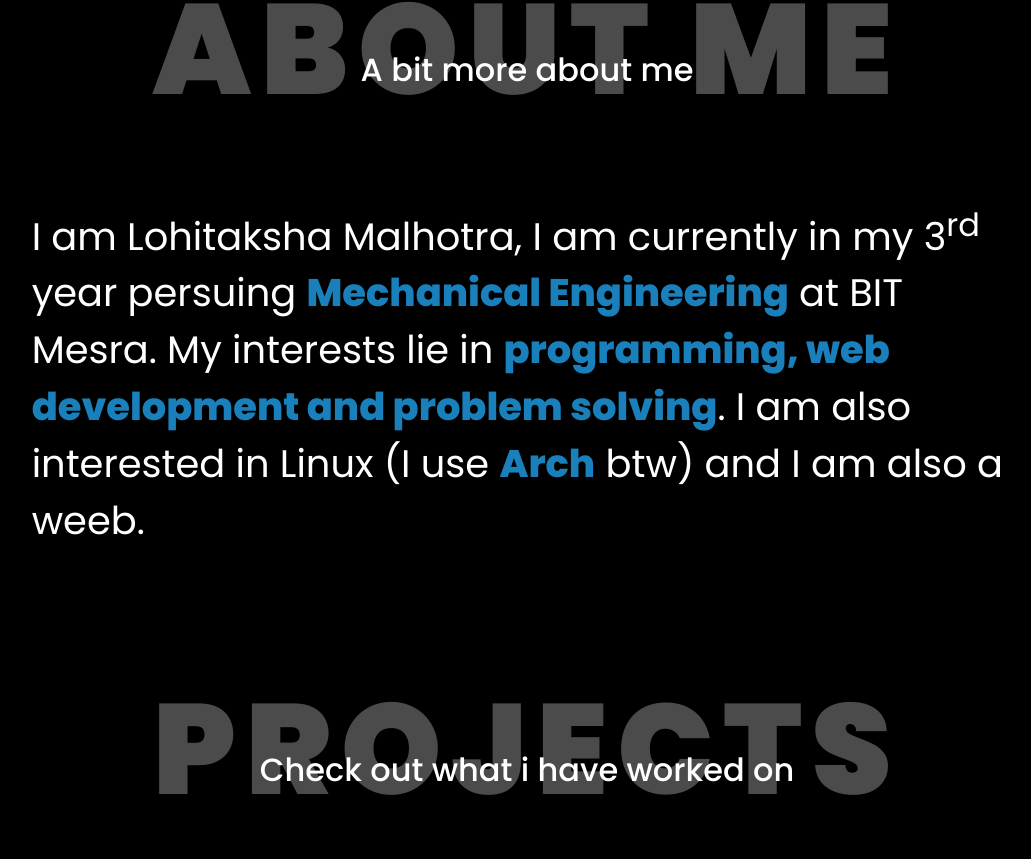
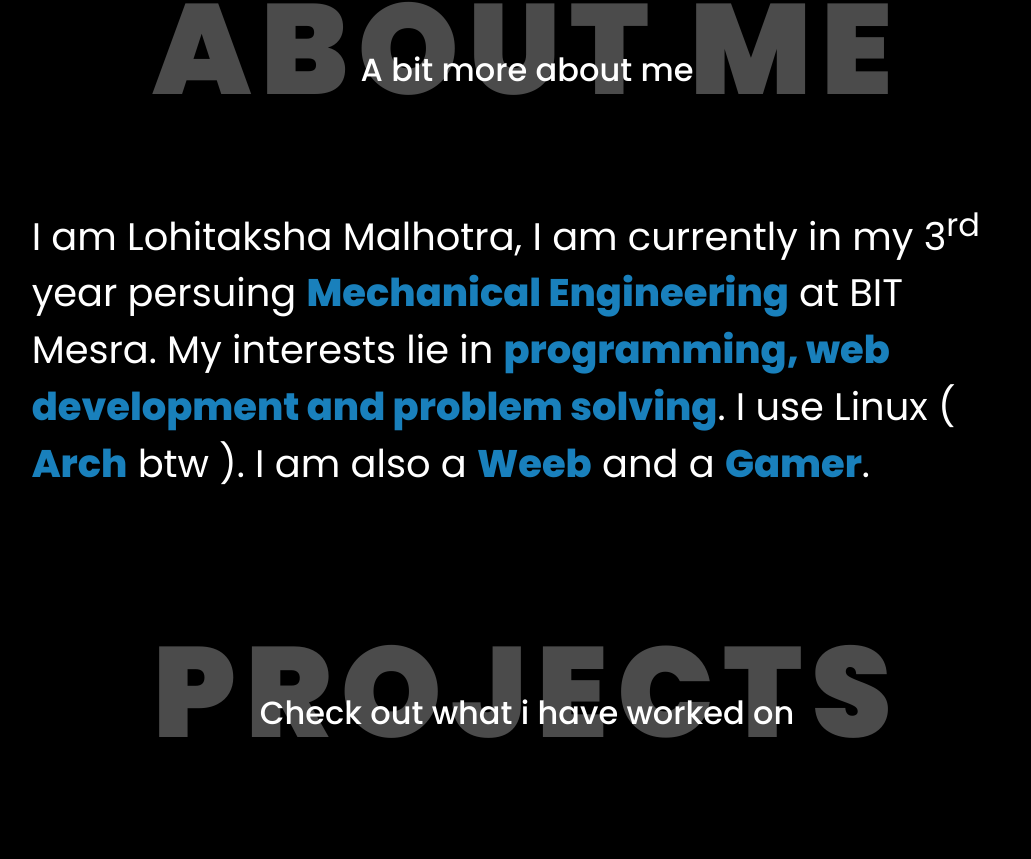
Before and after one commit to ujjawalkumar131/Portfolio-Project-23, a Next.js app: page / in a window 1280 px wide. Shown: the part 1038-1897 px from the top of the page, without its empty margins (113-1144 px from the left). Built offline with nearby package versions, Linux system fonts and the light colour scheme.

Commit message:
minor change to about section

```diff
--- a/Components/AboutSection/About.tsx
+++ b/Components/AboutSection/About.tsx
@@ -15,8 +15,8 @@ export default function About(){
   <OverlappingText backgroundtext='About me' toptext='A bit more about me'/>
   <animated.div className="AboutText" style={fade}>
     I am Lohitaksha Malhotra, I am currently in my 3<sup>rd</sup> year persuing <div className="blue">Mechanical Engineering</div> at BIT Mesra.
-    My interests lie in <div className="blue">programming, web development and problem solving</div>. I am also interested in Linux (I use <div className="blue">Arch</div> btw)
-    and I am also a weeb.
+    My interests lie in <div className="blue">programming, web development and problem solving</div>. I use Linux ( <div className="blue">Arch</div> btw ).
+    I am also a <div className="blue">Weeb</div> and a <div className="blue">Gamer</div>.
   </animated.div>
   </div>
   )
```
